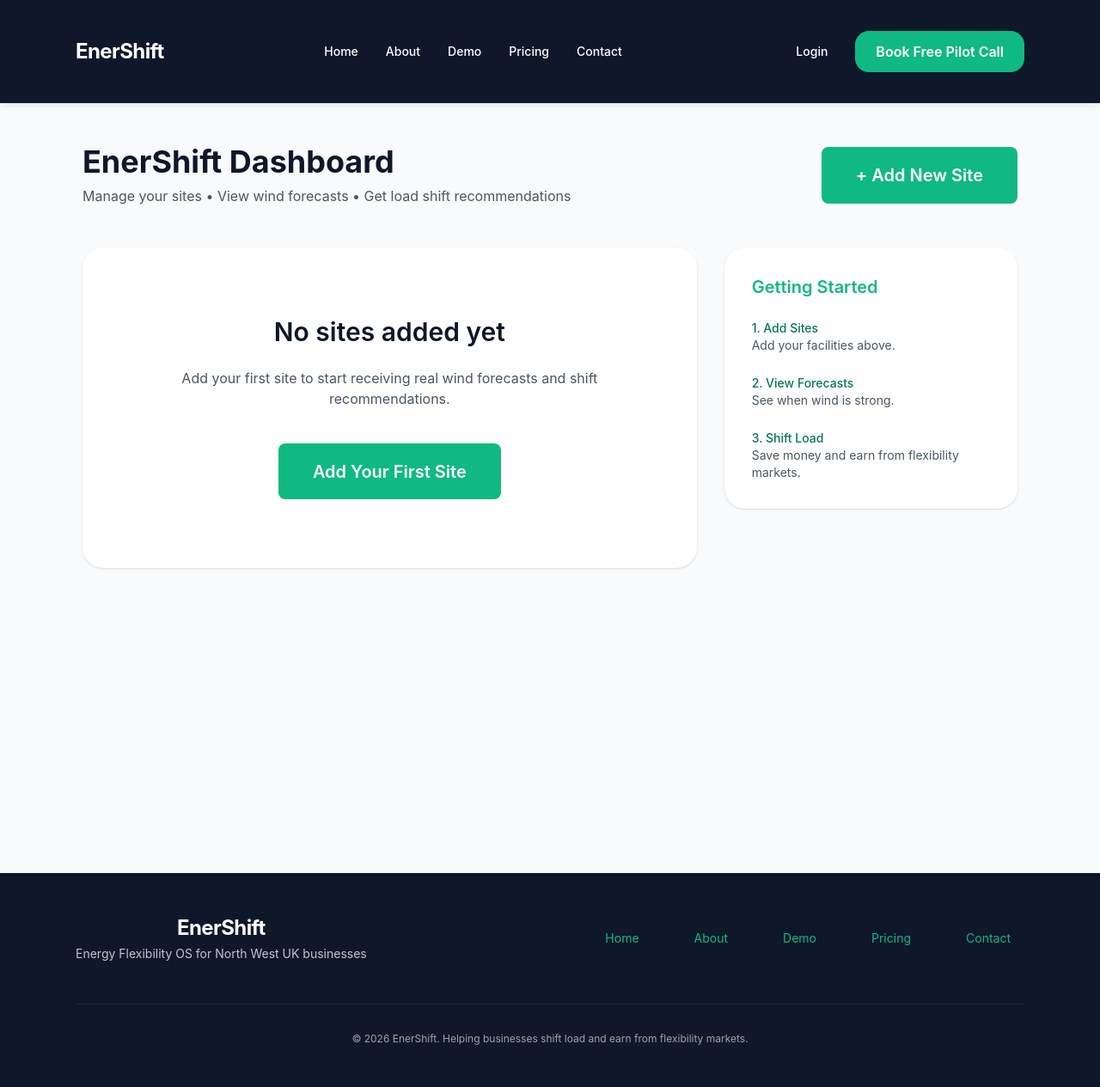
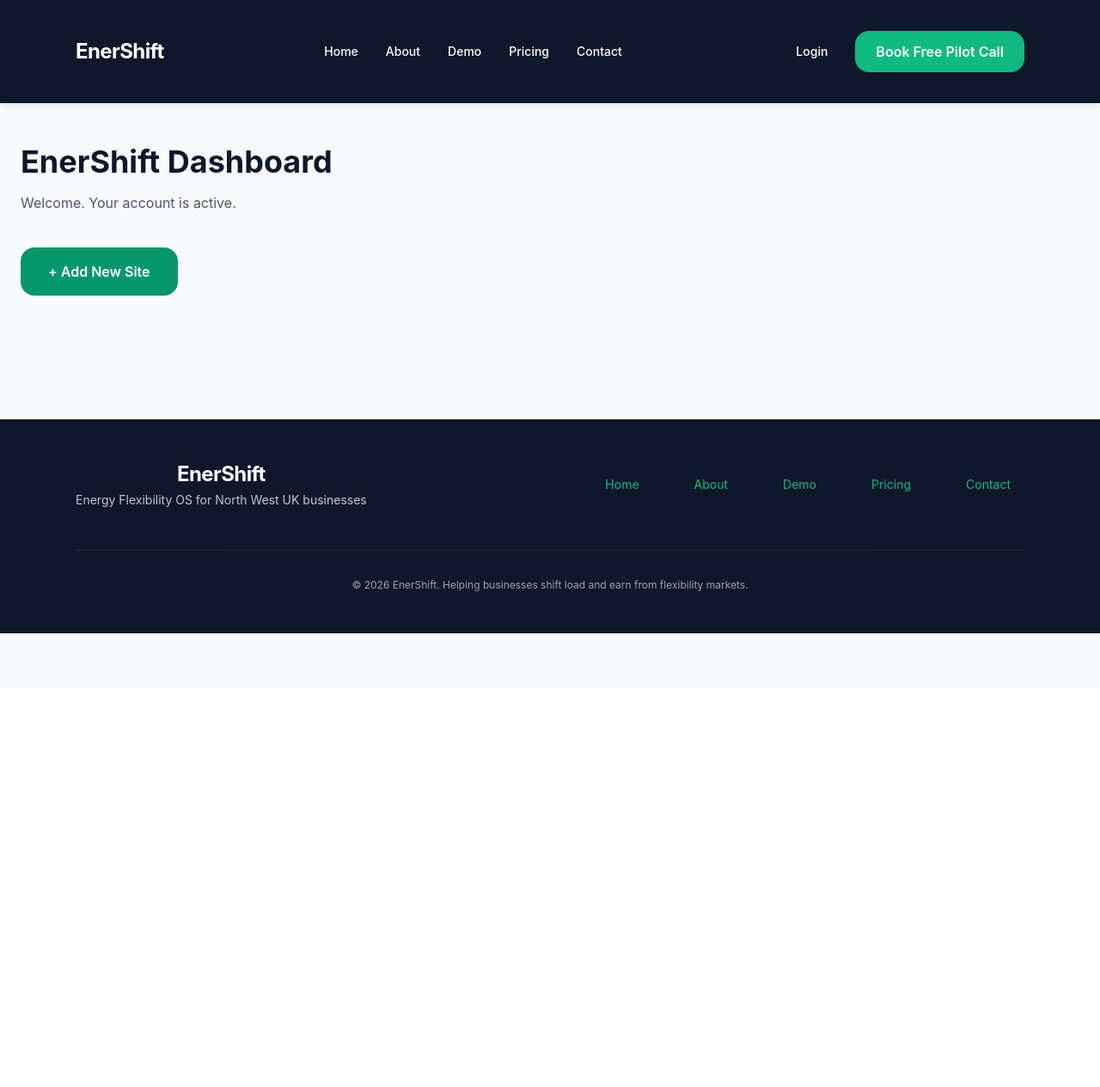
Before and after one commit to willbrad0803/EnerShift, a Django app: page /dashboard/ in a window 1280 px wide. Shown: the whole page at 86% size. After the commit the page ends 737 px from the top, so only its background shows below. Run offline with Django 5.2, Linux system fonts and the light colour scheme; the visitor is signed in with stand-in values (Sample User, id 1); data that the repository does not hold is empty; some libraries are stand-ins or nearby versions.

Commit message:
Update home.html

```diff
--- a/templates/dashboard/home.html
+++ b/templates/dashboard/home.html
@@ -1,60 +1,13 @@
 {% extends 'base.html' %}
 
 {% block content %}
-<div class="min-h-screen bg-[var(--light)] py-12">
-  <div class="max-w-6xl mx-auto px-8">
-    <div class="flex justify-between items-center mb-12">
-      <div>
-        <h1 class="text-4xl font-bold">EnerShift Dashboard</h1>
-        <p class="text-gray-600 mt-2">Manage your sites • View wind forecasts • Get load shift recommendations</p>
-      </div>
-      <a href="{% url 'add_site' %}" class="cta-btn">+ Add New Site</a>
-    </div>
+<div class="max-w-7xl mx-auto px-6 py-12">
+    <h1 class="text-4xl font-bold mb-4">EnerShift Dashboard</h1>
+    <p class="text-gray-600 mb-10">Welcome. Your account is active.</p>
 
-    <div class="grid grid-cols-1 lg:grid-cols-3 gap-8">
-      <!-- Main Content -->
-      <div class="lg:col-span-2">
-        {% if sites %}
-          <div class="grid md:grid-cols-2 gap-8">
-            {% for site in sites %}
-            <a href="{% url 'site_detail' site.id %}" class="block">
-              <div class="card bg-white p-8 hover:shadow-2xl transition-all">
-                <h3 class="text-2xl font-semibold mb-3">{{ site.name }}</h3>
-                <p class="text-gray-500">{{ site.postcode }}</p>
-              </div>
-            </a>
-            {% endfor %}
-          </div>
-        {% else %}
-          <div class="bg-white rounded-3xl shadow p-20 text-center">
-            <h2 class="text-3xl font-semibold mb-6">No sites added yet</h2>
-            <p class="text-gray-600 mb-10">Add your first site to start receiving real wind forecasts and shift recommendations.</p>
-            <a href="{% url 'add_site' %}" class="cta-btn">Add Your First Site</a>
-          </div>
-        {% endif %}
-      </div>
-
-      <!-- Sidebar -->
-      <div>
-        <div class="bg-white rounded-3xl shadow p-8">
-          <h3 class="text-xl font-semibold mb-6">Getting Started</h3>
-          <div class="space-y-6 text-sm">
-            <div>
-              <p class="font-medium text-emerald-700">1. Add Sites</p>
-              <p class="text-gray-600">Add your facilities above.</p>
-            </div>
-            <div>
-              <p class="font-medium text-emerald-700">2. View Forecasts</p>
-              <p class="text-gray-600">See when wind is strong.</p>
-            </div>
-            <div>
-              <p class="font-medium text-emerald-700">3. Shift Load</p>
-              <p class="text-gray-600">Save money and earn from flexibility markets.</p>
-            </div>
-          </div>
-        </div>
-      </div>
-    </div>
-  </div>
+    <a href="{% url 'add_site' %}"
+       class="inline-block bg-emerald-600 hover:bg-emerald-700 text-white px-8 py-4 rounded-2xl font-semibold">
+        + Add New Site
+    </a>
 </div>
 {% endblock %}
```
